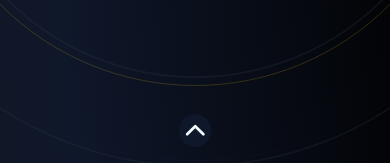
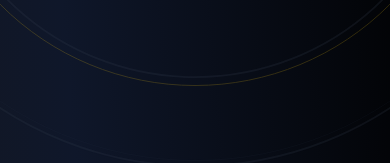
Before and after one commit to Vowkaz/Portifolio, a Next.js app: page / in a window 390 px wide. Shown: the part 681-844 px from the top of the page. Built offline with nearby package versions, Linux system fonts and the light colour scheme.

Commit message:
some mobile issues fixed

```diff
--- a/components/Footer.tsx
+++ b/components/Footer.tsx
@@ -44,7 +44,7 @@ function Footer() {
                             <p className=" tracking-[3px] select-text">jlucasgarmier@gmail.com</p>
                         </div>
                     </div>
-                    <section className="mt-8 flex items-center justify-center">
+                    <section className="mt-8 hidden md:flex items-center justify-center">
                         <Link href="https://api.whatsapp.com/send?l=pt&phone=5565992122116&text=Olá, gostaria de mais informações." target="_blank">
                             <div  className="bg-green-700 hover:bg-green-500 text-slate-900 font-bold tracking-[3px]  w-52 xl:w-80 h-16 rounded-2xl flex text-center items-center justify-center gap-4" >
                                 Call me on whatsapp
--- a/pages/index.tsx
+++ b/pages/index.tsx
@@ -41,7 +41,7 @@ const Home: NextPage = () => {
                     <Footer />
                 </section>
 
-                <div className="sticky flex bottom-5 items-center justify-center">
+                <div className="sticky hidden md:flex bottom-5 items-center justify-center">
                     <Link href="#hero"  >
                         <Icons.ChevronUp className="h-10 w-10 bg-slate-900 rounded-full"/>
                     </Link>
```
